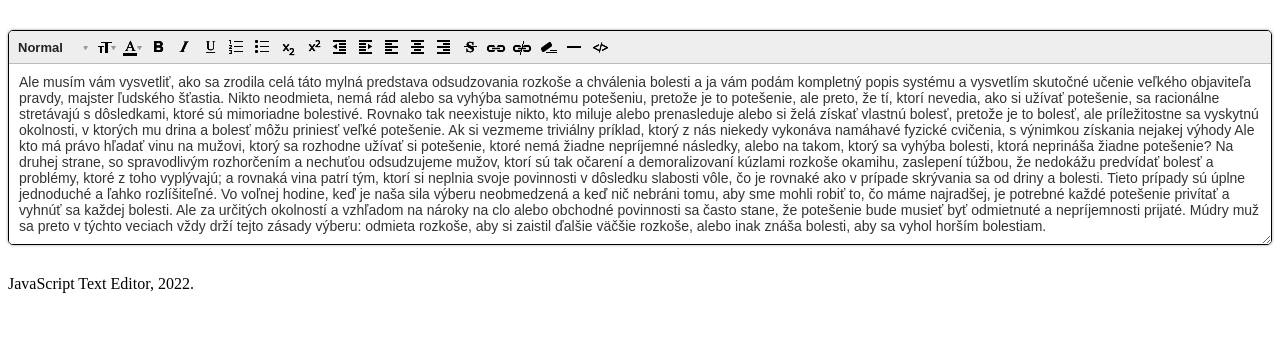
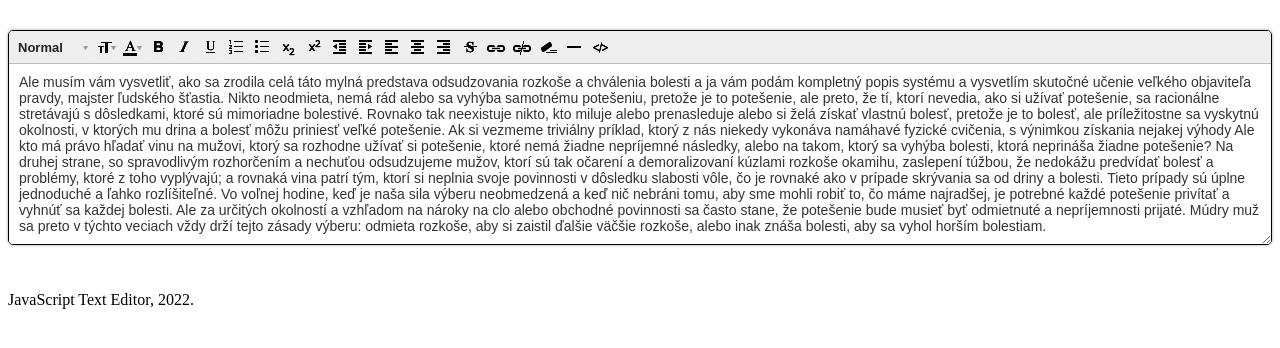
Before and after one commit to tkdesign/jste, a plain HTML site: page index.html in a window 1280 px wide. Drawn offline with Linux system fonts and the light colour scheme.

Commit message:
Demo page correction.

```diff
--- a/index.html
+++ b/index.html
@@ -4,6 +4,13 @@
 <head>
     <meta charset="UTF-8">
     <title>JavaScript Text Editor</title>
+    <style type="text/css">
+        .footer {
+            display: block;
+            padding-top: 1rem;
+            padding-bottom: 1rem;
+        }
+    </style>
     <link href="assets/css/jste.css" rel="stylesheet">
     <script src="assets/js/polyfills.min.js"></script>
     <script src="assets/js/jste.min.js"></script>
@@ -29,8 +36,7 @@
         na clo alebo obchodné povinnosti sa často stane, že potešenie bude musieť byť odmietnuté a nepríjemnosti
         prijaté. Múdry muž sa preto v týchto veciach vždy drží tejto zásady výberu: odmieta rozkoše, aby si zaistil
         ďalšie väčšie rozkoše, alebo inak znáša bolesti, aby sa vyhol horším bolestiam.</span>
-    <div class="clearFloat"></div>
-    <span>JavaScript Text Editor, 2022.</span>
+    <span class="footer">JavaScript Text Editor, 2022.</span>
     <script type="text/javascript">
         let elem = jste('#editor').init();
     </script>
```
